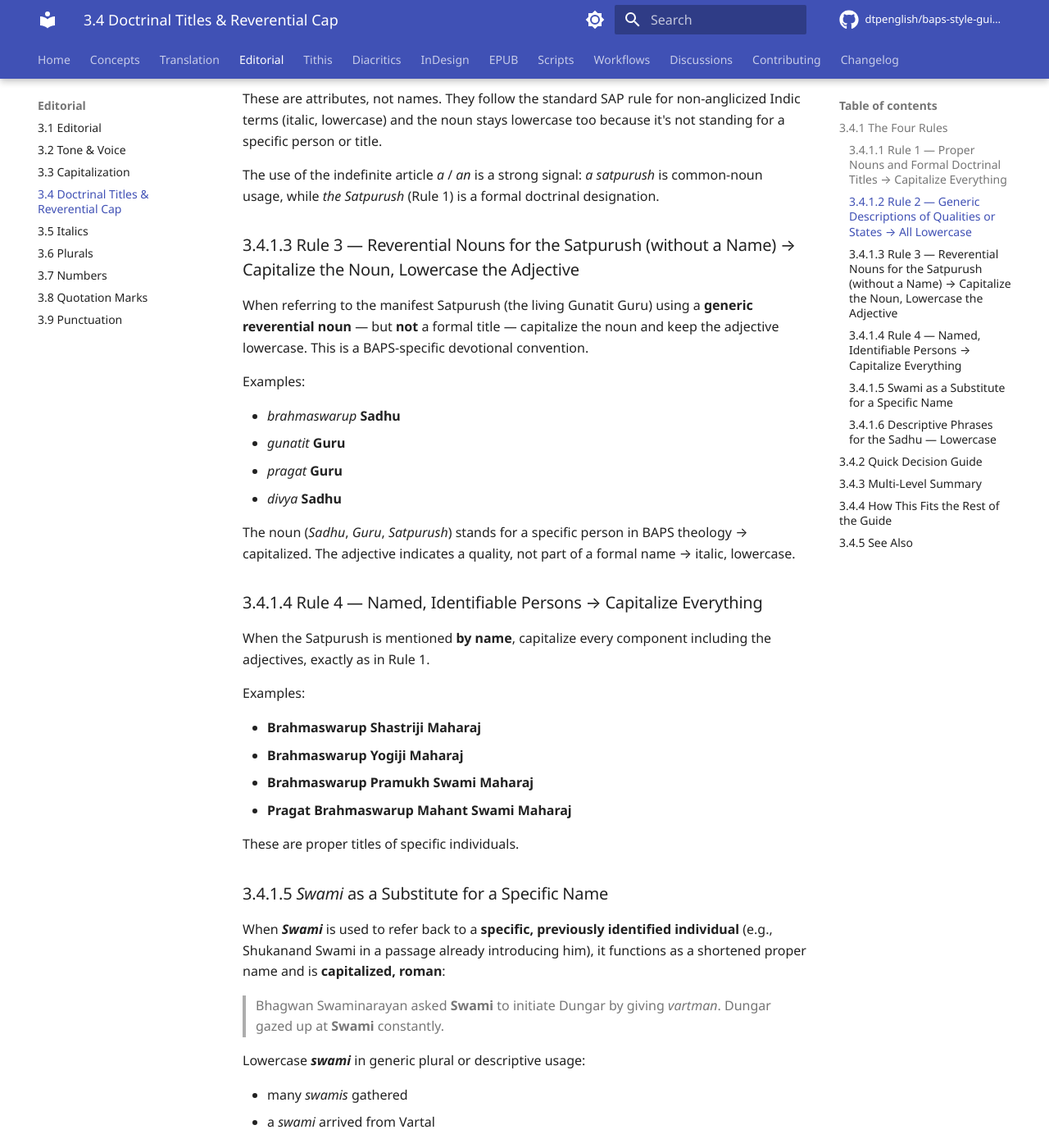
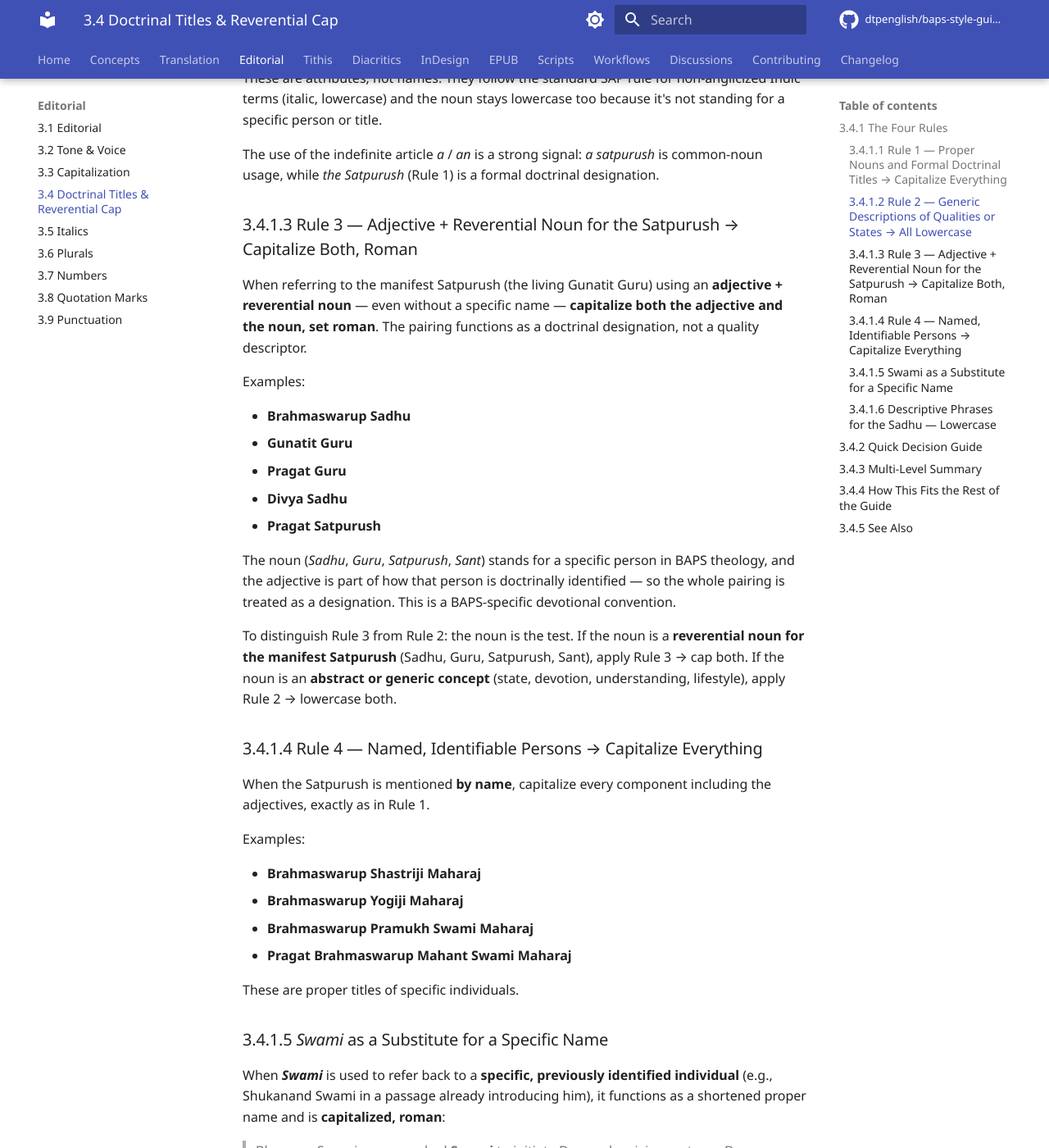
Before and after one commit to dtpenglish/baps-style-guide, an MkDocs documentation site: the page built from docs/editorial/doctrinal-titles.md, in a window 1280 px wide and 1400 px high, scrolled down 1562 px. Shown: the whole window at 82% size. Built offline with MkDocs 1.6.1 and Material for MkDocs 9.7.7, drawn with Linux system fonts in a browser that asks for light colours; comment, search, counter and statistics services are not loaded; the version menu is left out; some of the changed text lies outside the part shown.

Commit message:
Flip Rule 3: adjective + reverential noun is now cap-cap roman
Previously, Rule 3 set the adjective italic lowercase and the noun
cap roman (e.g. *brahmaswarup* Sadhu). The rule now matches Rule 1's
treatment for adjective + reverential noun pairings: both capitalized,
roman — Brahmaswarup Sadhu, Gunatit Guru, Pragat Guru, Divya Sadhu.

Changes:
- 3.4.1.3 rewritten: adjective + reverential noun for the Satpurush
  → cap both, roman
- 3.4.2 Quick Decision Guide: question 2 now keys off whether the
  noun is a reverential noun for the Satpurush
- 3.4.3 Multi-Level Summary: Rule 3 rows flipped
- 3.4.4 Rule 3 description updated to reflect cap-cap treatment
- 3.4.1.1 closing note about "Param Ekantik functions as Rule 1 not
  Rule 3" removed (no longer needed)
- 3.3.2.5 cross-reference example updated
- CLAUDE.md: locked-in rule note updated; calls out the change
- changelog.md: new 1.6 entry recording the rule change and earlier
  Section A/B additions

Co-Authored-By: Claude Opus 4.7 (1M context) <noreply@anthropic.com>

```diff
--- a/docs/editorial/doctrinal-titles.md
+++ b/docs/editorial/doctrinal-titles.md
@@ -1,5 +1,5 @@
 # 3.4 Doctrinal Titles & Reverential Capitalization
-How to capitalize adjective + noun phrases in BAPS English publications, especially the doctrinally loaded combinations like *brahmaswarup Sadhu*, *Akshar-Purushottam Darshan*, and *Pragat Brahmaswarup Mahant Swami Maharaj*.
+How to capitalize adjective + noun phrases in BAPS English publications, especially the doctrinally loaded combinations like **Brahmaswarup Sadhu**, **Akshar-Purushottam Darshan**, and **Pragat Brahmaswarup Mahant Swami Maharaj**.
 
 This page resolves the recurring question: **when does the adjective get capitalized?** The four rules below cover every case.
 
@@ -24,7 +24,7 @@ Examples — formal doctrinal designations:
 - **Ekantik Dharma**
 - **the Satpurush** (with the definite article, used as a doctrinal designation)
 
-The adjective is part of a fixed title, not a descriptor — so it carries the capital with the rest of the title. Recognized doctrinal qualifiers like *Param Ekantik* function as formal designations and follow this rule rather than Rule 3.
+The adjective is part of a fixed title, not a descriptor — so it carries the capital with the rest of the title.
 
 ### 3.4.1.2 Rule 2 — Generic Descriptions of Qualities or States → All Lowercase
 When the phrase refers to a **quality**, a **state of being**, or a **doctrinal concept used descriptively or academically**, both the adjective and the noun are lowercase.
@@ -42,17 +42,20 @@ These are attributes, not names. They follow the standard SAP rule for non-angli
 
 The use of the indefinite article *a* / *an* is a strong signal: *a satpurush* is common-noun usage, while *the Satpurush* (Rule 1) is a formal doctrinal designation.
 
-### 3.4.1.3 Rule 3 — Reverential Nouns for the Satpurush (without a Name) → Capitalize the Noun, Lowercase the Adjective
-When referring to the manifest Satpurush (the living Gunatit Guru) using a **generic reverential noun** — but **not** a formal title — capitalize the noun and keep the adjective lowercase. This is a BAPS-specific devotional convention.
+### 3.4.1.3 Rule 3 — Adjective + Reverential Noun for the Satpurush → Capitalize Both, Roman
+When referring to the manifest Satpurush (the living Gunatit Guru) using an **adjective + reverential noun** — even without a specific name — **capitalize both the adjective and the noun, set roman**. The pairing functions as a doctrinal designation, not a quality descriptor.
 
 Examples:
 
-- *brahmaswarup* **Sadhu**
-- *gunatit* **Guru**
-- *pragat* **Guru**
-- *divya* **Sadhu**
+- **Brahmaswarup Sadhu**
+- **Gunatit Guru**
+- **Pragat Guru**
+- **Divya Sadhu**
+- **Pragat Satpurush**
 
-The noun (*Sadhu*, *Guru*, *Satpurush*) stands for a specific person in BAPS theology → capitalized. The adjective indicates a quality, not part of a formal name → italic, lowercase.
+The noun (*Sadhu*, *Guru*, *Satpurush*, *Sant*) stands for a specific person in BAPS theology, and the adjective is part of how that person is doctrinally identified — so the whole pairing is treated as a designation. This is a BAPS-specific devotional convention.
+
+To distinguish Rule 3 from Rule 2: the noun is the test. If the noun is a **reverential noun for the manifest Satpurush** (Sadhu, Guru, Satpurush, Sant), apply Rule 3 → cap both. If the noun is an **abstract or generic concept** (state, devotion, understanding, lifestyle), apply Rule 2 → lowercase both.
 
 ### 3.4.1.4 Rule 4 — Named, Identifiable Persons → Capitalize Everything
 When the Satpurush is mentioned **by name**, capitalize every component including the adjectives, exactly as in Rule 1.
@@ -87,9 +90,9 @@ These would only take capitals if they were **formally defined** glossary-level
 ## 3.4.2 Quick Decision Guide
 Ask these questions in order, and stop at the first **yes**:
 
-1. **Is it an official doctrinal title or a named person?** (Rules 1 & 4) → Capitalize everything.
-2. **Is the noun referring specifically to the manifest Satpurush, but no name is given?** (Rule 3) → Capitalize the noun; lowercase the adjective.
-3. **Is it a doctrinal quality or state, not a title?** (Rule 2) → Lowercase both adjective and noun.
+1. **Is it an official doctrinal title or a named person?** (Rules 1 & 4) → Capitalize everything, roman.
+2. **Is the noun a reverential noun for the manifest Satpurush — *Sadhu*, *Guru*, *Satpurush*, *Sant* — even without a specific name?** (Rule 3) → Capitalize both adjective and noun, roman.
+3. **Is the noun an abstract or generic concept — *state*, *devotion*, *understanding*, *lifestyle*?** (Rule 2) → Lowercase both adjective and noun; italic adjective.
 
 ## 3.4.3 Multi-Level Summary
 | Phrase | Adjective | Noun | Form | Rule |
@@ -101,9 +104,10 @@ Ask these questions in order, and stop at the first **yes**:
 | Ekantik Dharma | Cap | Cap | Roman | 1 |
 | the Satpurush | — | Cap | Roman | 1 |
 | Swami (referring to a specific named sadhu) | — | Cap | Roman | — |
-| *brahmaswarup* Sadhu | italic lowercase | Cap | Mixed | 3 |
-| *gunatit* Guru | italic lowercase | Cap | Mixed | 3 |
-| *pragat* Satpurush | italic lowercase | Cap | Mixed | 3 |
+| Brahmaswarup Sadhu | Cap | Cap | Roman | 3 |
+| Gunatit Guru | Cap | Cap | Roman | 3 |
+| Pragat Satpurush | Cap | Cap | Roman | 3 |
+| Divya Sadhu | Cap | Cap | Roman | 3 |
 | the God-realized sadhu | — | lowercase | Roman | (descriptive) |
 | the true sadhu | — | lowercase | Roman | (descriptive) |
 | a *brahmarup* devotee | italic lowercase | lowercase | Italic + roman | 2 |
@@ -114,7 +118,7 @@ Ask these questions in order, and stop at the first **yes**:
 
 ## 3.4.4 How This Fits the Rest of the Guide
 - The general SAP rules ([Italics](italics.md), [Capitalization](capitalization.md)) still apply. Rules 1–4 above resolve the cases where those general rules don't disambiguate adjective treatment.
-- Rule 3 is the most distinctive — it's the BAPS-specific devotional convention that treats *Sadhu*, *Guru*, *Satpurush* as standing for a specific person whenever they refer to the living Gunatit Guru. CMS allows this as a documented style choice for religious publications, provided it's applied consistently.
+- Rule 3 is the most distinctive — it's the BAPS-specific devotional convention that treats *Sadhu*, *Guru*, *Satpurush*, *Sant* as standing for a specific person whenever they refer to the living Gunatit Guru, and capitalizes the qualifying adjective along with the noun (*Brahmaswarup Sadhu*, *Gunatit Guru*) because the adjective is part of how the Satpurush is doctrinally identified. CMS allows this kind of cap as a documented style choice for religious publications, provided it's applied consistently.
 - For tithis (*Ekadashi*, *Punam*, *Padvo*…) and fortnight markers (*sud*, *vad*), see [Tithis](../tithis/index.md) — they follow their own rule.
 
 ## 3.4.5 See Also
```
Also changed, not shown: CLAUDE.md (+1 -1 lines), docs/changelog.md (+17 -0 lines), docs/editorial/capitalization.md (+1 -1 lines).
